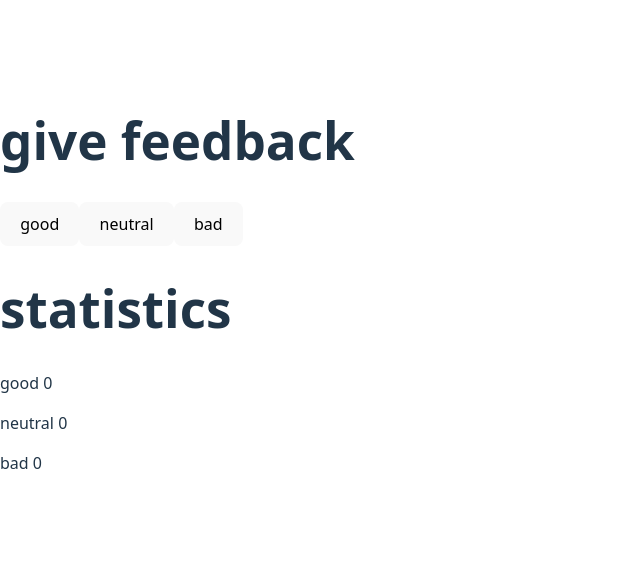
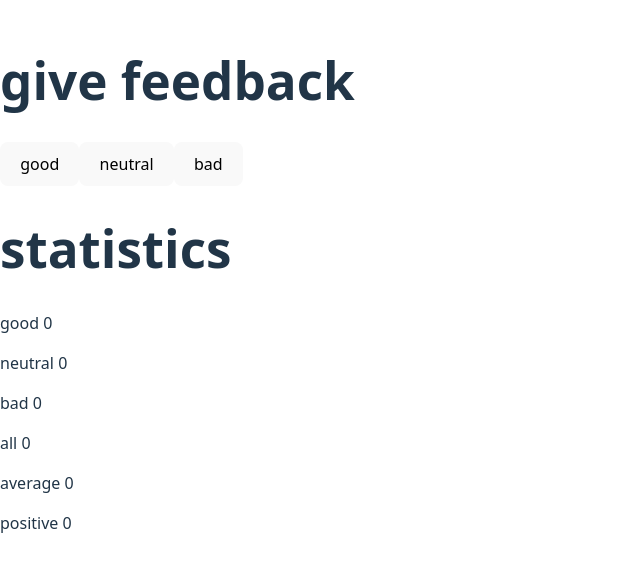
Before and after one commit to IcyDrae/fullstackopen, a React (Vite) app in the folder part1/UniCafe/: page / in a window 1280 px wide. Shown: the part 116-684 px from the top of the page, without its empty margins (0-640 px from the left). Built offline with nearby package versions, Linux system fonts and the light colour scheme.

Commit message:
part1: unicafe step 2

```diff
--- a/part1/UniCafe/src/App.jsx
+++ b/part1/UniCafe/src/App.jsx
@@ -17,6 +17,10 @@
     setBad(bad + 1);
   }
 
+  const total = good + neutral + bad
+  const average = total === 0 ? 0 : (good - bad) / total;
+  const positive = total === 0 ? 0 : (good / total) * 100
+
   return (
     <>
       <h1>give feedback</h1>
@@ -28,6 +32,10 @@
       <p>good {good}</p>
       <p>neutral {neutral}</p>
       <p>bad {bad}</p>
+
+      <p>all { good + neutral + bad }</p>
+      <p>average { average }</p>
+      <p>positive { positive }</p>
     </>
   )
 }
```
